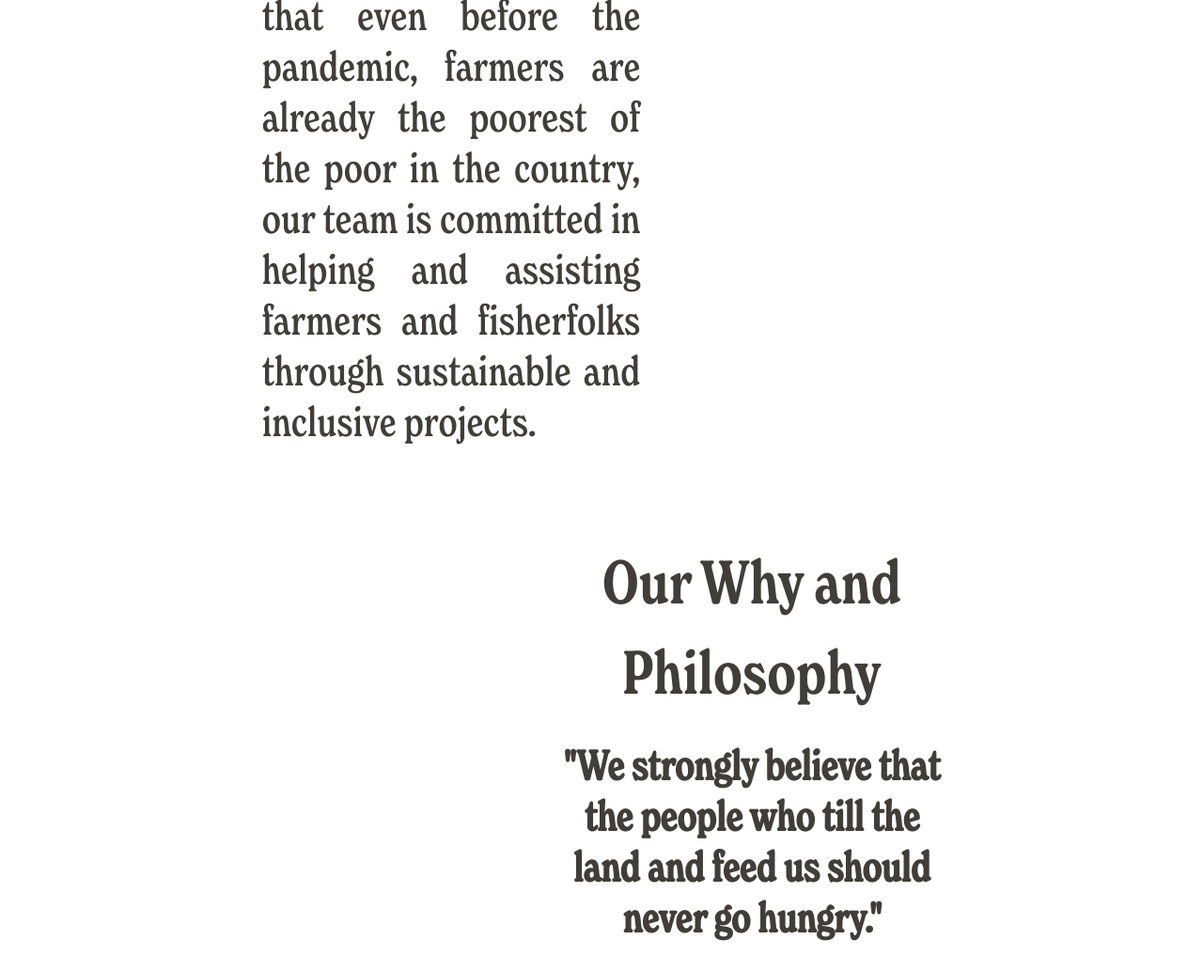
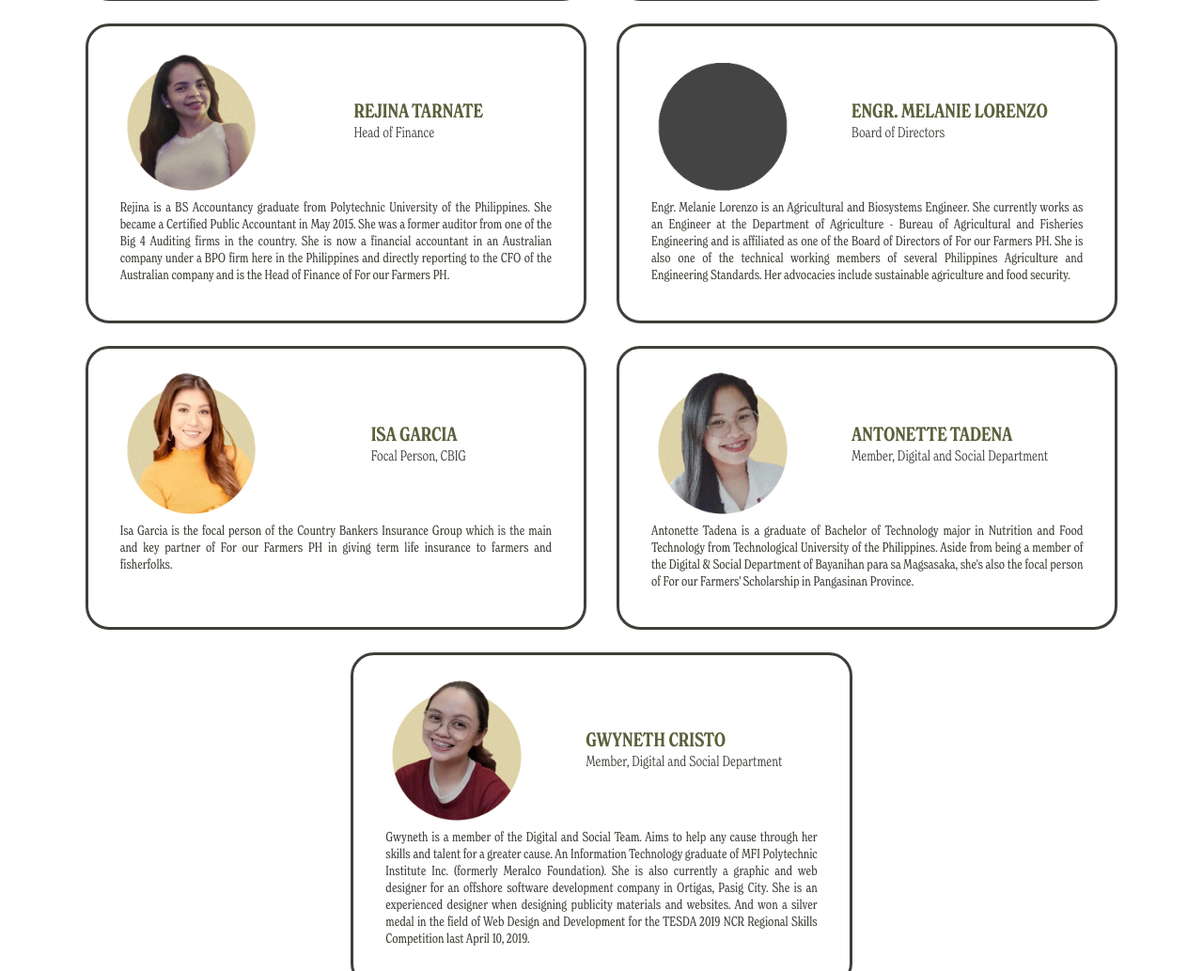
Before and after one commit to karumadesu/TMNT_R15E-Website, a PHP site: page /about.html in a window 1280 px wide. Shown: the part 2029-3062 px from the top of the page at 94% size. Run offline with PHP 8.4, Linux system fonts and the light colour scheme; some libraries are stand-ins or nearby versions.

Commit message:
Updated Page Views and Styles

```diff
--- a/about.html
+++ b/about.html
@@ -55,10 +55,10 @@
         </div>
         <div class="container-fluid">
             <div class="row align-items-center justify-content-center about-row">
-                <div class="col-8 col-md-3 d-flex align-items-center">
+                <div class="col-8 col-sm-6 col-lg-4 col-xl-3 d-flex align-items-center">
                     <img class="img-fluid" src="assets/images/logos/FOF-Logo.png">
                 </div>
-                <div class="col-10 col-md-4 text-justify d-flex align-items-center">
+                <div class="col-10 col-sm-9 col-lg-7 col-xl-5 text-justify d-flex align-items-center">
                     <p class="about-description">
                         <span class="fw-bold">
                             For our Farmers PH, Inc.
@@ -71,10 +71,10 @@
                 </div>
             </div>
             <div class="row align-items-center justify-content-center about-row">
-                <div class="col-10 col-md-3 d-md-none">
+                <div class="col-10 col-sm-6 col-xl-3 d-lg-none">
                     <img class="img-fluid" src="assets/images/History.png">
                 </div>
-                <div class="col-10 col-md-4 text-justify">
+                <div class="col-10 col-sm-9 col-lg-7 col-xl-5 text-justify">
                     <span class="about-section-header">
                         Our History
                     </span>
@@ -88,15 +88,15 @@
                         farmers and fisherfolks through sustainable and inclusive projects.
                     </p>
                 </div>
-                <div class="col-10 col-md-3 d-none d-md-block">
+                <div class="col-10 col-sm-6 col-lg-4 col-xl-3 d-none d-lg-block">
                     <img class="img-fluid" src="assets/images/History.png">
                 </div>
             </div>
             <div class="row align-items-center justify-content-center about-row">
-                <div class="col-10 col-md-3">
+                <div class="col-10 col-sm-6 col-lg-4 col-xl-3">
                     <img class="img-fluid" src="assets/images/philo.png">
                 </div>
-                <div class="col-10 col-md-4 text-justify">
+                <div class="col-10 col-sm-9 col-lg-7 col-xl-5 text-justify">
                     <span class="about-section-header">
                         Our Why and Philosophy
                     </span>
@@ -116,19 +116,19 @@
                <span class="team-title text-center">MEET OUR TEAM</span>
             </div>
             <div class="row align-items-center justify-content-center mb-5">
-                <div class="col-10 team-card">
+                <div class="col-10 col-md-8 col-lg-5 team-card mb-4 mx-3 align-self-stretch">
                     <div class="row justify-content-center mt-4 mb-2">
-                        <div class="col-8 d-flex align-items-center">
+                        <div class="col-8 col-sm-6 col-lg-5 col-xl-4 d-flex align-items-center">
                             <img class="img-fluid TeamPics" src="assets/images/team/001.png">
                         </div>
-                        <div class="col-12 d-flex align-items-center">
+                        <div class="col-12 d-flex col-lg-6 col-xl-7 align-items-center">
                             <p class="team-info mx-auto">
                                 <span class="team-name">ANJANETTE S. TADENA</span>
                                 <span class="team-role">Founder and Head of Operations - Pangasinan</span>
                             </p>
                         </div>
                     </div>
-                    <div class="row justify-content-center">
+                    <div class="row justify-content-center mb-4">
                         <div class="col-11">
                             <p class="team-description">
                                 Anjanette is a BS Agriculture graduate from the University of the
@@ -142,6 +142,205 @@
                                 Incubator Workshop held at Pakse, Lao PDR, which was participated by 50
                                 delegates from all over ASEAN. She is also an author of several books
                                 published by Arcler Education Incorporated.
+                            </p>
+                        </div>
+                    </div>
+                </div>
+                <div class="col-10 col-md-8 col-lg-5 team-card mb-4 mx-3 align-self-stretch">
+                    <div class="row justify-content-center mt-4 mb-2">
+                        <div class="col-8 col-sm-6 col-lg-5 col-xl-4 d-flex align-items-center">
+                            <img class="img-fluid TeamPics" src="assets/images/team/002.png">
+                        </div>
+                        <div class="col-12 d-flex col-lg-6 col-xl-7 align-items-center">
+                            <p class="team-info mx-auto">
+                                <span class="team-name">JORDAN G. CALURA</span>
+                                <span class="team-role">Head of Operations - Tarlac</span>
+                            </p>
+                        </div>
+                    </div>
+                    <div class="row justify-content-center mb-4">
+                        <div class="col-11">
+                            <p class="team-description">
+                                Jordan is a BS Agriculture graduate from Central Luzon State University.
+                                He ranked 8th during the 2015 Agriculture Licensure Exam. He is currently
+                                taking up his Masters Degree in Soil Science at the University of the
+                                Philippines Los Baños under the DOST-ASTHRDP Scholarship Program. He is
+                                affiliated with the Bureau of Soils and Water Management. His expertise
+                                is agricultural land-suitability evaluation.
+                            </p>
+                        </div>
+                    </div>
+                </div>
+                <div class="col-10 col-md-8 col-lg-5 team-card mb-4 mx-3 align-self-stretch">
+                    <div class="row justify-content-center mt-4 mb-2">
+                        <div class="col-8 col-sm-6 col-lg-5 col-xl-4 d-flex align-items-center">
+                            <img class="img-fluid TeamPics" src="assets/images/team/003.png">
+                        </div>
+                        <div class="col-12 d-flex col-lg-6 col-xl-7 align-items-center">
+                            <p class="team-info mx-auto">
+                                <span class="team-name">Rezyl Jumawid</span>
+                                <span class="team-role">Head of Operations - Misamis Oriental</span>
+                            </p>
+                        </div>
+                    </div>
+                    <div class="row justify-content-center mb-4">
+                        <div class="col-11">
+                            <p class="team-description">
+                                Rezyl is a BS Agriculture graduate from the University of Science and
+                                Technology of Southern Philippines - Claveria campus. She is also the
+                                co-founder of Damzyl, an art business dedicated in providing art to
+                                clothing brand companies. Last March 06, 2020, she attended the Young
+                                Southeast Asian Leaders Initiative Agribusiness Incubator Workshop held
+                                at Pakse, Lao PDR which was participated by 50 delegates from all over
+                                ASEAN and through that workshop, she met Anjanette.
+                            </p>
+                        </div>
+                    </div>
+                </div>
+                <div class="col-10 col-md-8 col-lg-5 team-card mb-4 mx-3 align-self-stretch">
+                    <div class="row justify-content-center mt-4 mb-2">
+                        <div class="col-8 col-sm-6 col-lg-5 col-xl-4 d-flex align-items-center">
+                            <img class="img-fluid TeamPics" src="assets/images/team/004.png">
+                        </div>
+                        <div class="col-12 d-flex col-lg-6 col-xl-7 align-items-center">
+                            <p class="team-info mx-auto">
+                                <span class="team-name">AILENE S. TADENA</span>
+                                <span class="team-role">Head - Digital and Social Department</span>
+                            </p>
+                        </div>
+                    </div>
+                    <div class="row justify-content-center mb-4">
+                        <div class="col-11">
+                            <p class="team-description">
+                                An advocate of change, Aileen lives by the principles of purposiveness,
+                                pragmatism, and value-laden judgment. She is a people-person and spent
+                                several years in Employee Engagement, Performance Management, Human
+                                Resource Development, and Marketing Research.
+                            </p>
+                        </div>
+                    </div>
+                </div>
+                <div class="col-10 col-md-8 col-lg-5 team-card mb-4 mx-3 align-self-stretch">
+                    <div class="row justify-content-center mt-4 mb-2">
+                        <div class="col-8 col-sm-6 col-lg-5 col-xl-4 d-flex align-items-center">
+                            <img class="img-fluid TeamPics" src="assets/images/team/006.png">
+                        </div>
+                        <div class="col-12 d-flex col-lg-6 col-xl-7 align-items-center">
+                            <p class="team-info mx-auto">
+                                <span class="team-name">REJINA TARNATE</span>
+                                <span class="team-role">Head of Finance</span>
+                            </p>
+                        </div>
+                    </div>
+                    <div class="row justify-content-center mb-4">
+                        <div class="col-11">
+                            <p class="team-description">
+                                Rejina is a BS Accountancy graduate from Polytechnic University
+                                of the Philippines. She became a Certified Public Accountant in May
+                                2015. She was a former auditor from one of the Big 4 Auditing firms
+                                in the country. She is now a financial accountant in an Australian
+                                company under a BPO firm here in the Philippines and directly reporting
+                                to the CFO of the Australian company and is the Head of Finance of For
+                                our Farmers PH.
+                            </p>
+                        </div>
+                    </div>
+                </div>
+                <div class="col-10 col-md-8 col-lg-5 team-card mb-4 mx-3 align-self-stretch">
+                    <div class="row justify-content-center mt-4 mb-2">
+                        <div class="col-8 col-sm-6 col-lg-5 col-xl-4 d-flex align-items-center">
+                            <img class="img-fluid TeamPics" src="assets/images/team/009.png">
+                        </div>
+                        <div class="col-12 d-flex col-lg-6 col-xl-7 align-items-center">
+                            <p class="team-info mx-auto">
+                                <span class="team-name">ENGR. MELANIE LORENZO</span>
+                                <span class="team-role">Board of Directors</span>
+                            </p>
+                        </div>
+                    </div>
+                    <div class="row justify-content-center mb-4">
+                        <div class="col-11">
+                            <p class="team-description">
+                                Engr. Melanie Lorenzo is an Agricultural and Biosystems Engineer.
+                                She currently works as an Engineer at the Department of Agriculture -
+                                Bureau of Agricultural and Fisheries Engineering and is affiliated
+                                as one of the Board of Directors of For our Farmers PH. She is also
+                                one of the technical working members of several Philippines Agriculture
+                                and Engineering Standards. Her advocacies include sustainable agriculture
+                                and food security.
+                            </p>
+                        </div>
+                    </div>
+                </div>
+                <div class="col-10 col-md-8 col-lg-5 team-card mb-4 mx-3 align-self-stretch">
+                    <div class="row justify-content-center mt-4 mb-2">
+                        <div class="col-8 col-sm-6 col-lg-5 col-xl-4 d-flex align-items-center">
+                            <img class="img-fluid TeamPics" src="assets/images/team/005.png">
+                        </div>
+                        <div class="col-12 d-flex col-lg-6 col-xl-7 align-items-center">
+                            <p class="team-info mx-auto">
+                                <span class="team-name">ISA GARCIA</span>
+                                <span class="team-role">Focal Person, CBIG</span>
+                            </p>
+                        </div>
+                    </div>
+                    <div class="row justify-content-center mb-4">
+                        <div class="col-11">
+                            <p class="team-description">
+                                Isa Garcia is the focal person of the Country Bankers Insurance
+                                Group which is the main and key partner of For our Farmers PH in
+                                giving term life insurance to farmers and fisherfolks.
+                            </p>
+                        </div>
+                    </div>
+                </div>
+                <div class="col-10 col-md-8 col-lg-5 team-card mb-4 mx-3 align-self-stretch">
+                    <div class="row justify-content-center mt-4 mb-2">
+                        <div class="col-8 col-sm-6 col-lg-5 col-xl-4 d-flex align-items-center">
+                            <img class="img-fluid TeamPics" src="assets/images/team/007.png">
+                        </div>
+                        <div class="col-12 d-flex col-lg-6 col-xl-7 align-items-center">
+                            <p class="team-info mx-auto">
+                                <span class="team-name">ANTONETTE TADENA</span>
+                                <span class="team-role">Member, Digital and Social Department</span>
+                            </p>
+                        </div>
+                    </div>
+                    <div class="row justify-content-center mb-4">
+                        <div class="col-11">
+                            <p class="team-description">
+                                Antonette Tadena is a graduate of Bachelor of Technology major in
+                                Nutrition and Food Technology from Technological University of the
+                                Philippines. Aside from being a member of the Digital & Social
+                                Department of Bayanihan para sa Magsasaka, she's also the focal person
+                                of For our Farmers' Scholarship in Pangasinan Province.
+                            </p>
+                        </div>
+                    </div>
+                </div>
+                <div class="col-10 col-md-8 col-lg-5 team-card mb-4 mx-3 align-self-stretch">
+                    <div class="row justify-content-center mt-4 mb-2">
+                        <div class="col-8 col-sm-6 col-lg-5 col-xl-4 d-flex align-items-center">
+                            <img class="img-fluid TeamPics" src="assets/images/team/008.png">
+                        </div>
+                        <div class="col-12 d-flex col-lg-6 col-xl-7 align-items-center">
+                            <p class="team-info mx-auto">
+                                <span class="team-name">GWYNETH CRISTO</span>
+                                <span class="team-role">Member, Digital and Social Department</span>
+                            </p>
+                        </div>
+                    </div>
+                    <div class="row justify-content-center mb-4">
+                        <div class="col-11">
+                            <p class="team-description">
+                                Gwyneth is a member of the Digital and Social Team. Aims to help any
+                                cause through her skills and talent for a greater cause. An Information
+                                Technology graduate of MFI Polytechnic Institute Inc. (formerly Meralco
+                                Foundation). She is also currently a graphic and web designer for an
+                                offshore software development company in Ortigas, Pasig City. She is an
+                                experienced designer when designing publicity materials and websites.
+                                And won a silver medal in the field of Web Design and Development for
+                                the TESDA 2019 NCR Regional Skills Competition last April 10, 2019.
                             </p>
                         </div>
                     </div>
--- a/assets/styles/about.css
+++ b/assets/styles/about.css
@@ -65,10 +65,10 @@
 .navbar-nav > li > a:hover{
     border: 2px solid #959595;
 }
+.navbar-toggler{
+    border: 0;
+}
 
-.about-row{
-    margin-bottom: 10vh;
-}
 .about-title{
     padding-top: 4vh;
     padding-bottom: 4vh;
@@ -158,6 +158,9 @@
         font-size: 3vw;
         letter-spacing: 0.2vw;
     }
+    .about-row{
+        margin-bottom: 6vh;
+    }
     .about-description{
         font-size: 3.4vw;
         margin-top: 3vh;
@@ -177,12 +180,12 @@
         margin-top: 2vh;
     }
     .team-role{
-        font-size: 3vw;
+        font-size: 3.6vw;
         display: block;
         text-align: center;
     }
     .team-description{
-        font-size: 3.6vw;
+        font-size: 3.2vw;
     }
 }
 
@@ -201,6 +204,61 @@
         font-size: 2vw;
         letter-spacing: 0.2vw;
     }
+    .about-description{
+        font-size: 2.6vw;
+        margin-top: 3vh;
+    }
+    .about-section-header{
+        font-size: 4vw;
+        display: block;
+        text-align: center;
+    }
+    .team-title{
+        font-size: 6vw;
+    }
+    .team-name{
+        font-size: 4vw;
+        display: block;
+        text-align: center;
+        margin-top: 2vh;
+    }
+    .team-role{
+        font-size: 2.8vw;
+        display: block;
+        text-align: center;
+    }
+    .team-description{
+        font-size: 2.6vw;
+    }
+}
+
+@media(min-width:768px){
+    .about-description{
+        font-size: 2.4vw;
+        margin-top: 3vh;
+    }
+    .about-section-header{
+        font-size: 4vw;
+        display: block;
+        text-align: center;
+    }
+    .team-title{
+        font-size: 5vw;
+    }
+    .team-name{
+        font-size: 3.4vw;
+        display: block;
+        text-align: center;
+        margin-top: 2vh;
+    }
+    .team-role{
+        font-size: 2.6vw;
+        display: block;
+        text-align: center;
+    }
+    .team-description{
+        font-size: 2.2vw;
+    }
 }
 
 @media(min-width:992px){
@@ -217,6 +275,35 @@
         font-family: 'New Spirit Regular';
         font-size: 1.5vw;
         letter-spacing: 0.2vw;
+    }
+    .about-row{
+        margin-bottom: 4vh;
+    }
+    .about-description{
+        font-size: 2vw;
+        margin-top: 0vh;
+    }
+    .about-section-header{
+        font-size: 3vw;
+        display: block;
+        text-align: left;
+    }
+    .team-title{
+        font-size: 4vw;
+    }
+    .team-name{
+        font-size: 2.6vw;
+        display: block;
+        text-align: left;
+        margin-top: 2vh;
+    }
+    .team-role{
+        font-size: 1.8vw;
+        display: block;
+        text-align: left;
+    }
+    .team-description{
+        font-size: 1.6vw;
     }
 }
 
@@ -235,6 +322,35 @@
         font-size: 1vw;
         letter-spacing: 0.2vw;
     }
+    .about-row{
+        margin-bottom: 10vh;
+    }
+    .about-description{
+        font-size: 1.5vw;
+        margin-top: 2vh;
+    }
+    .about-section-header{
+        font-size: 2.8vw;
+        display: block;
+        text-align: left;
+    }
+    .team-title{
+        font-size: 3.6vw;
+    }
+    .team-name{
+        font-size: 1.6vw;
+        display: block;
+        text-align: left;
+        margin-top: 2vh;
+    }
+    .team-role{
+        font-size: 1.2vw;
+        display: block;
+        text-align: left;
+    }
+    .team-description{
+        font-size: 1.1vw;
+    }
 }
 
 /* .col-12, .col-10, .col-8, .col-4, .col-7{
--- a/assets/styles/contact.css
+++ b/assets/styles/contact.css
@@ -54,6 +54,9 @@
 }
 .navbar-nav > li > a:hover{
     border: 2px solid #959595;
+}
+.navbar-toggler{
+    border: 0;
 }
 
 .message-form{
--- a/assets/styles/donate.css
+++ b/assets/styles/donate.css
@@ -54,6 +54,9 @@
 }
 .navbar-nav > li > a:hover{
     border: 2px solid #959595;
+}
+.navbar-toggler{
+    border: 0;
 }
 
 .list-group-item{
--- a/assets/styles/home.css
+++ b/assets/styles/home.css
@@ -57,6 +57,9 @@
 }
 .navbar-nav > li > a:hover{
     border: 2px solid #959595;
+}
+.navbar-toggler{
+    border: 0;
 }
 
 .list-group-item{
--- a/assets/styles/partners.css
+++ b/assets/styles/partners.css
@@ -54,6 +54,9 @@
 }
 .navbar-nav > li > a:hover{
     border: 2px solid #959595;
+}
+.navbar-toggler{
+    border: 0;
 }
 
 .partners-title{
--- a/assets/styles/projects.css
+++ b/assets/styles/projects.css
@@ -54,6 +54,9 @@
 }
 .navbar-nav > li > a:hover{
     border: 2px solid #959595;
+}
+.navbar-toggler{
+    border: 0;
 }
 
 .list-group-item{
```
